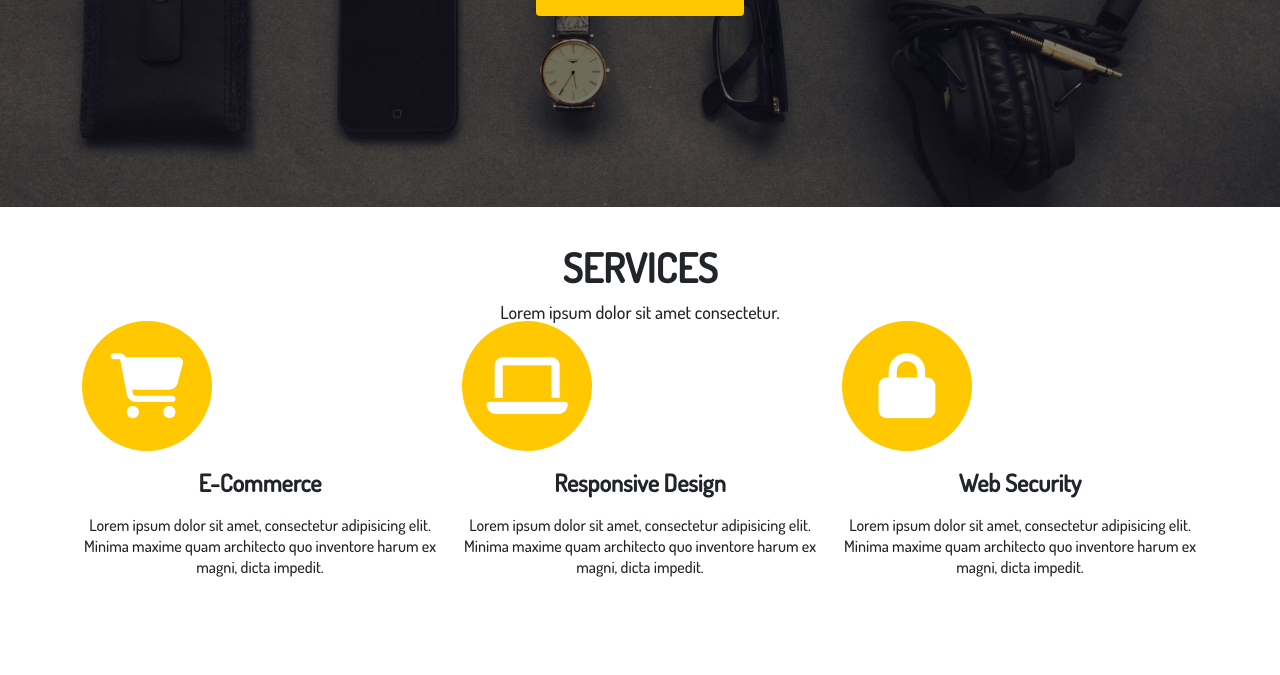
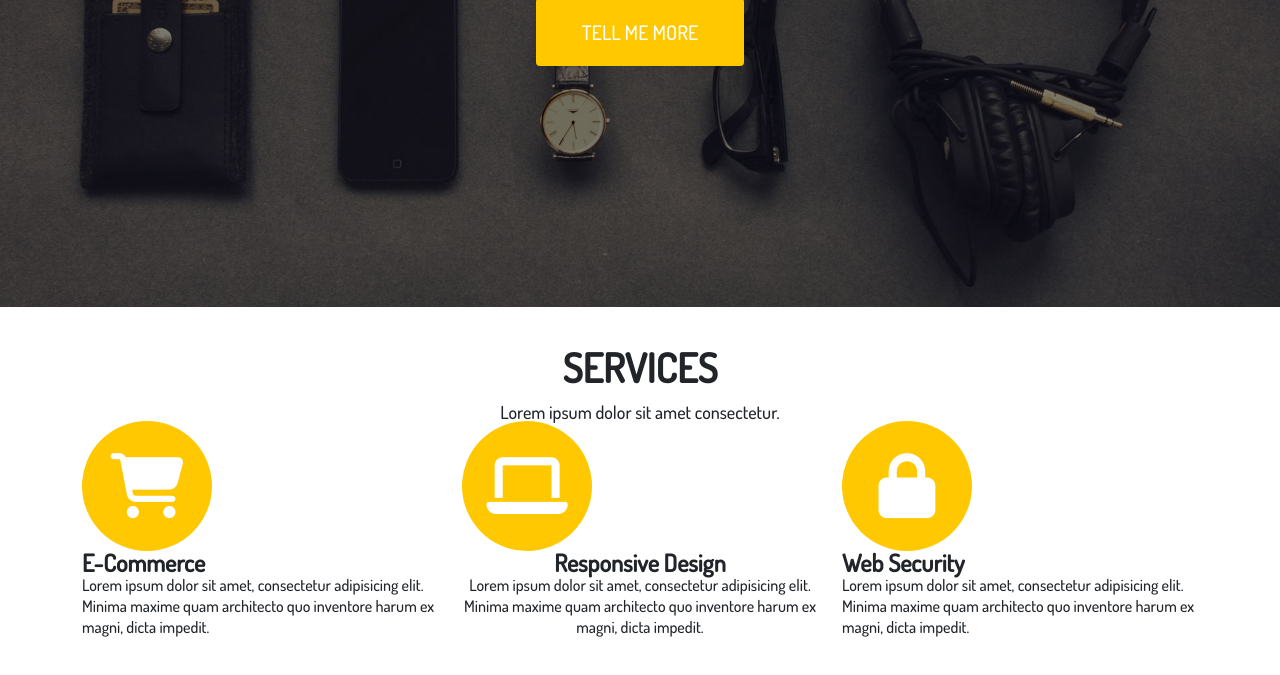
Before and after one commit to elshangurbanow/elsengurbanonov28.01.25, a plain HTML site: page Angecy/index.html in a window 1280 px wide. Shown: the part 537-1212 px from the top of the page. Before the commit the page ends 1155 px from the top, so only its background shows below. Drawn offline with nearby package versions, Linux system fonts and the light colour scheme.

Commit message:
boxtextbox

```diff
--- a/Angecy/_services.sass
+++ b/Angecy/_services.sass
@@ -5,24 +5,21 @@
         font-weight: 700
     h3
         font-size: 18px
-    .box
+    .textbox
         .icon
+            width: 130px
+            height: 130px
+            background-color: #ffc800
+            border-radius: 100%
             display: flex
             justify-content: center
             align-items: center
-            //padding: 30px 0 0 31px
-            width: 130px
-            height: 130px
-            border-radius: 100%
-            background-color: #ffc800
             i
                 font-size: 65px
                 color: #ffff
-        .textbox
-            h2
-                font-size: 24px
-                font-weight: 700
-                margin: 20px 0
-            h4
-                font-size: 16px
-                line-height: 1.3
+        h2
+            font-size: 24px
+            font-weight: 700
+        h4
+            font-size: 16px
+            line-height: 1.3
--- a/Angecy/_welcome.sass
+++ b/Angecy/_welcome.sass
@@ -5,7 +5,7 @@
     background-size: cover
     .box
         color: #ffff
-        height: 650px
+        height: 750px
         h1
             font-size: 38px
             font-weight: 700
--- a/Angecy/index.html
+++ b/Angecy/index.html
@@ -64,41 +64,35 @@
                         <h3>Lorem ipsum dolor sit amet consectetur.</h3>
                     </div>
                 </div>
-                <div class="row d-flex justify-content-center">
+                <div class="row">
                     <div class="col-md-4">
-                        <div class="box">
+                        <div class="textbox">
                             <div class="icon">
                                 <i class="fa-solid fa-cart-shopping"></i>
                             </div>
-                            <div class="textbox text-center">
-                                <h2>E-Commerce</h2>
-                                <h4>Lorem ipsum dolor sit amet, consectetur adipisicing elit. Minima maxime quam
-                                    architecto quo inventore harum ex magni, dicta impedit.</h4>
-                            </div>
+                            <h2>E-Commerce</h2>
+                            <h4>Lorem ipsum dolor sit amet, consectetur adipisicing elit. Minima maxime quam architecto
+                                quo inventore harum ex magni, dicta impedit.</h4>
                         </div>
                     </div>
                     <div class="col-md-4">
-                        <div class="box">
+                        <div class="textbox text-center">
                             <div class="icon">
                                 <i class="fa-solid fa-laptop"></i>
                             </div>
-                            <div class="textbox text-center">
-                                <h2>Responsive Design</h2>
-                                <h4>Lorem ipsum dolor sit amet, consectetur adipisicing elit. Minima maxime quam
-                                    architecto quo inventore harum ex magni, dicta impedit.</h4>
-                            </div>
+                            <h2>Responsive Design</h2>
+                            <h4>Lorem ipsum dolor sit amet, consectetur adipisicing elit. Minima maxime quam architecto
+                                quo inventore harum ex magni, dicta impedit.</h4>
                         </div>
                     </div>
                     <div class="col-md-4">
-                        <div class="box">
+                        <div class="textbox">
                             <div class="icon">
                                 <i class="fa-solid fa-lock"></i>
                             </div>
-                            <div class="textbox text-center">
-                                <h2>Web Security</h2>
-                                <h4>Lorem ipsum dolor sit amet, consectetur adipisicing elit. Minima maxime quam
-                                    architecto quo inventore harum ex magni, dicta impedit.</h4>
-                            </div>
+                            <h2>Web Security</h2>
+                            <h4>Lorem ipsum dolor sit amet, consectetur adipisicing elit. Minima maxime quam architecto
+                                quo inventore harum ex magni, dicta impedit.</h4>
                         </div>
                     </div>
                 </div>
```
Also changed, not shown: Angecy/style.css, 1 other file.
